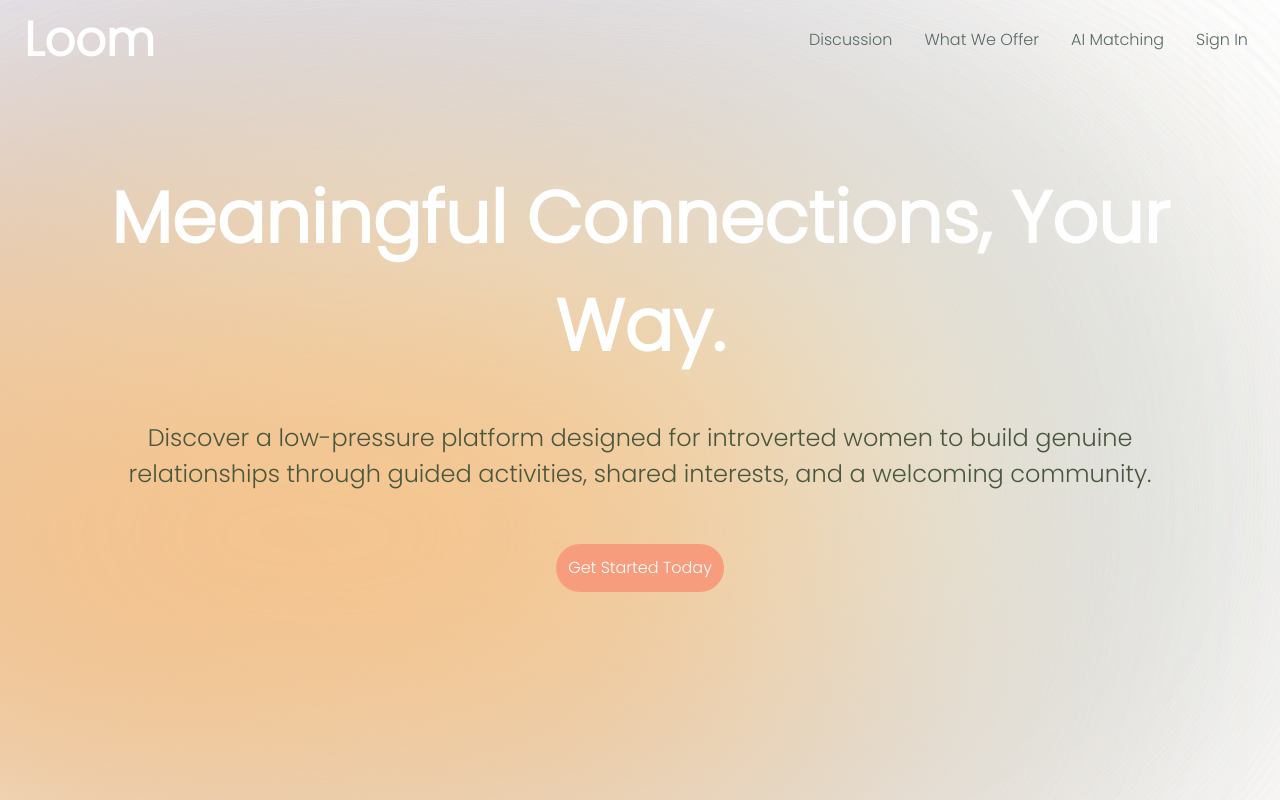
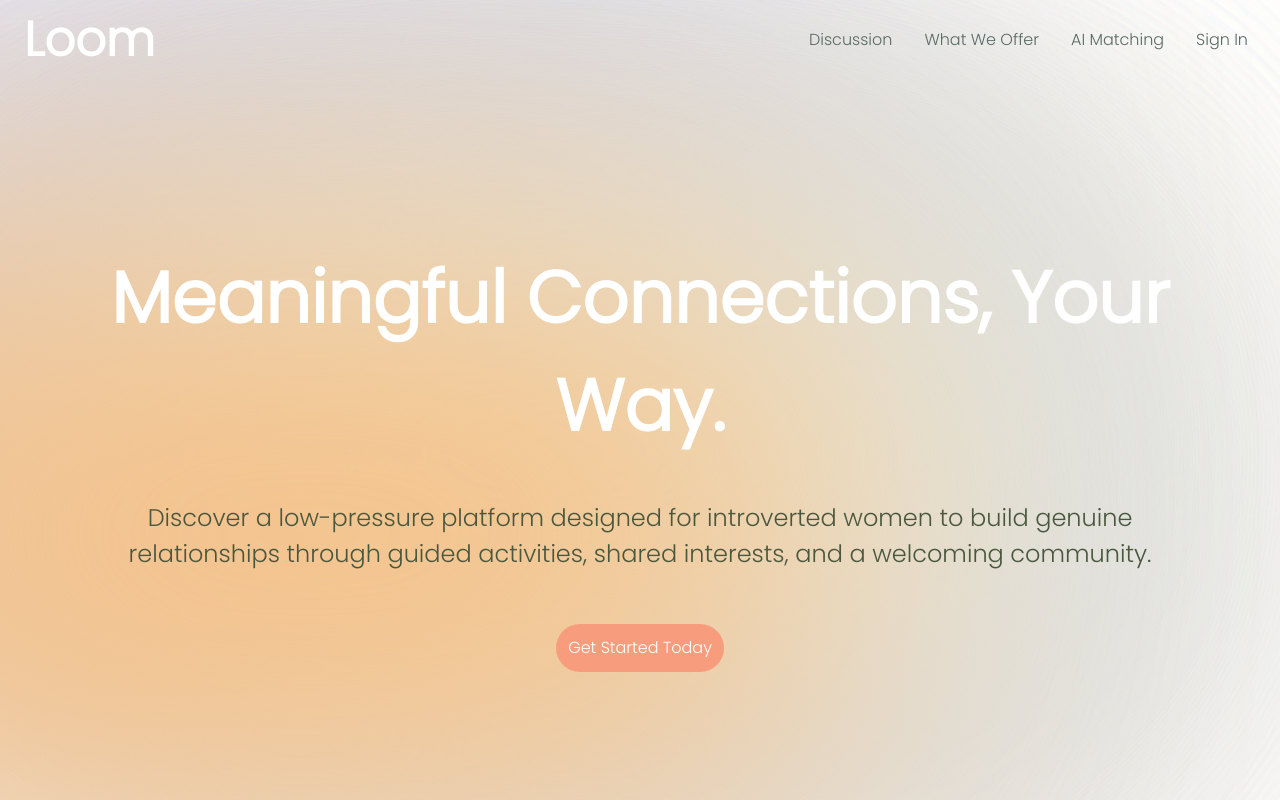
Before and after one commit to nataliey16/loom, a Next.js app: page / in a window 1280 px wide. Shown: the top 800 px of the page. Built offline with nearby package versions, Linux system fonts and the light colour scheme.

Commit message:
Implement changes to header and testimonial section

```diff
--- a/src/app/components/header.tsx
+++ b/src/app/components/header.tsx
@@ -3,7 +3,7 @@
 import React from "react";
 
 const SECTION_STYLES =
-  "mb-28 max-w-[70rem] text-center sm:mb-0 scroll-mt-[100rem] poppins";
+  "mb-28 mt-20 max-w-[70rem] text-center sm:mb-0 scroll-mt-[100rem] poppins";
 const HEADER_STYLES = "flex flex-col items-center justify-center";
 const TITLE_STYLES =
   "mb-10 mt-36 px-3 text-3xl font-bold !leading-[1.5] sm:text-7xl text-white ";
@@ -27,7 +27,7 @@ const Header = () => {
             interests, and a welcoming community.
           </p>
         </div>
-        <div className="mt-8">
+        <div className="mt-8 mb-20">
           {/* <h3 className="text-dark-green text-1xl ">
             Join a Community That Feels Right for You.
           </h3> */}
--- a/src/app/components/testimonial.tsx
+++ b/src/app/components/testimonial.tsx
@@ -48,8 +48,9 @@ const Testimonial = () => {
           <h1 className={TITLE_STYLES}>Stories From Our Community</h1>
         </div>
         <div className="flex flex-row gap-4 py-10 italic">
-          {testimonialContent.map((testimonial) => (
+          {testimonialContent.map((testimonial, index) => (
             <TestimonialCard
+              key={index}
               id={testimonial.id}
               body={testimonial.body}
               author={testimonial.author}
```
